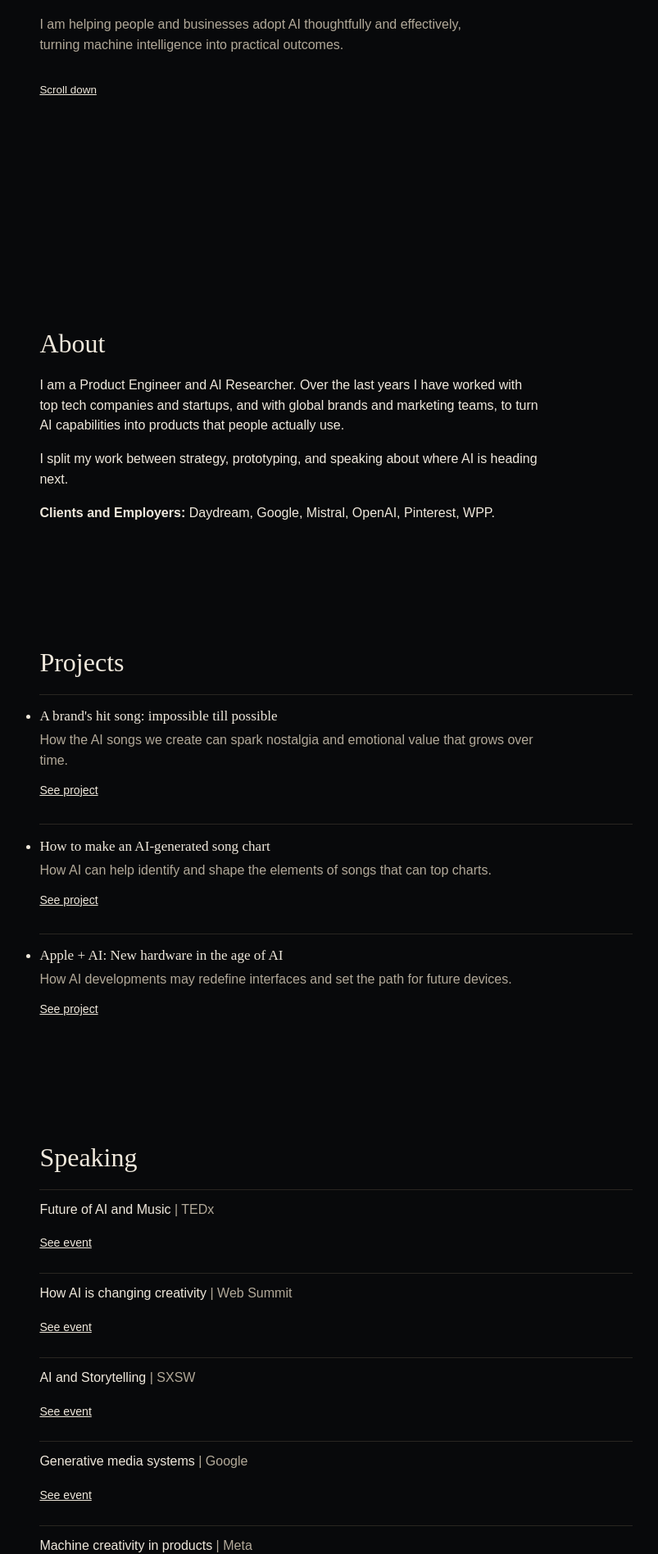
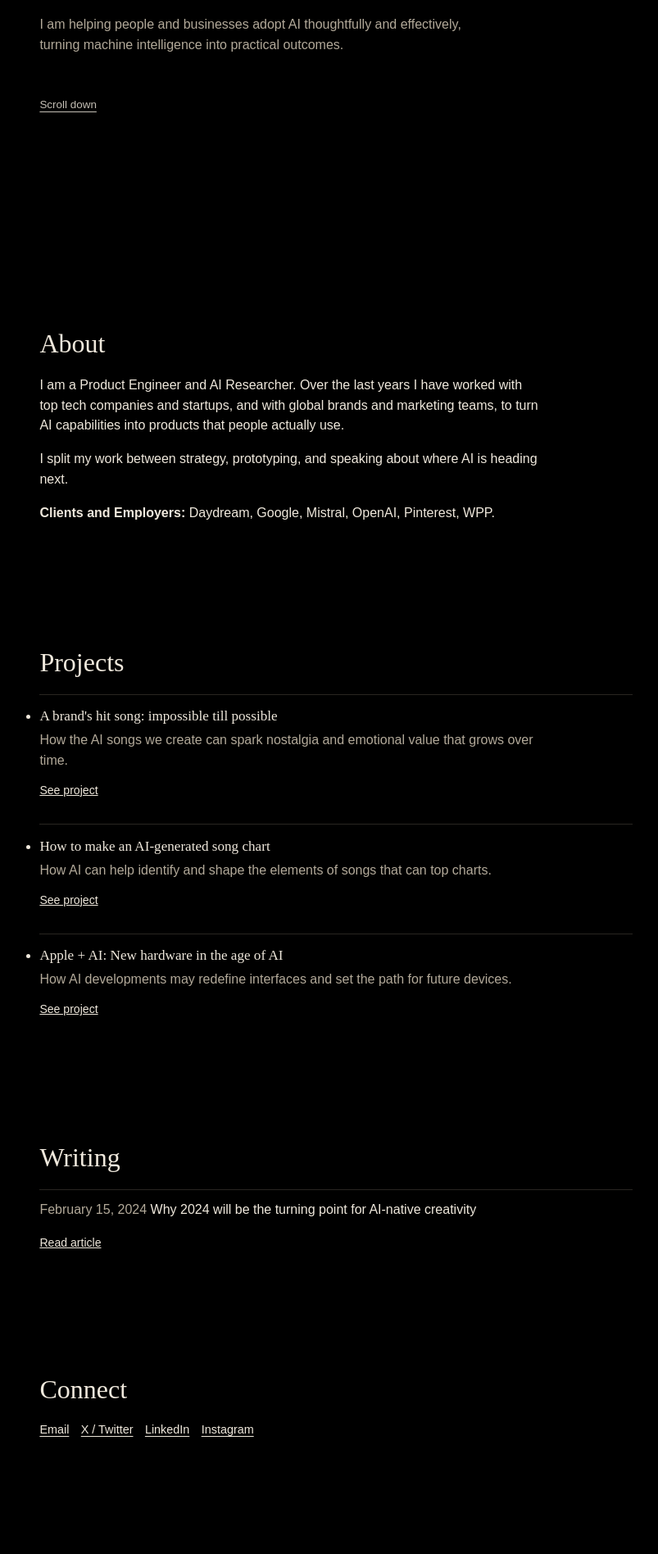
Before and after one commit to CyrusL06/folio, a React (Vite) app: page / in a window 1280 px wide. Shown: the part 467-2363 px from the top of the page at 82% size, without its empty margins (230-1033 px from the left). Built offline with nearby package versions, Linux system fonts and the light colour scheme.

Commit message:
See if it chages

```diff
--- a/src/App.jsx
+++ b/src/App.jsx
@@ -13,6 +13,35 @@ export default function App() {
     return () => window.removeEventListener("pointermove", onMove);
   }, []);
 
+  useEffect(() => {
+    if (!("IntersectionObserver" in window)) return;
+
+    const revealNodes = document.querySelectorAll(".reveal");
+    if (revealNodes.length === 0) return;
+
+    document.body.classList.add("motion-ready");
+    const observer = new IntersectionObserver(
+      (entries) => {
+        entries.forEach((entry) => {
+          if (!entry.isIntersecting) return;
+          entry.target.classList.add("is-visible");
+          observer.unobserve(entry.target);
+        });
+      },
+      {
+        threshold: 0.18,
+        rootMargin: "0px 0px -8% 0px",
+      }
+    );
+
+    revealNodes.forEach((node) => observer.observe(node));
+
+    return () => {
+      observer.disconnect();
+      document.body.classList.remove("motion-ready");
+    };
+  }, []);
+
   return (
     <>
       <div
@@ -21,7 +50,7 @@ export default function App() {
         aria-hidden
       />
 
-      <header className="site-header">
+      <header className="site-header header-entrance">
         <a className="brand" href="#top" aria-label="Home">
           CL
         </a>
@@ -36,7 +65,7 @@ export default function App() {
 
       <main id="top">
         <section className="hero">
-          <div className="hero-inner">
+          <div className="hero-inner hero-intro">
             <p className="kicker">Cyrus Lorenzo</p>
             <h1>Engineer, AI Researcher & Speaker.</h1>
             <p className="hero-copy">
@@ -49,7 +78,7 @@ export default function App() {
           </div>
         </section>
 
-        <section id="about" className="section">
+        <section id="about" className="section reveal">
           <h2>About</h2>
           <p>
             I am a Product Engineer and AI Researcher. Over the last years I
@@ -66,11 +95,15 @@ export default function App() {
           </p>
         </section>
 
-        <section id="projects" className="section">
+        <section id="projects" className="section reveal">
           <h2>Projects</h2>
           <div className="list">
-            {projects.map((item) => (
-              <article key={item.title} className="list-item">
+            {projects.map((item, index) => (
+              <article
+                key={item.title}
+                className="list-item reveal"
+                style={{ "--delay": `${index * 90}ms` }}
+              >
                 <h3>{item.title}</h3>
                 <p>{item.body}</p>
                 <a href={item.link}>See project</a>
@@ -79,11 +112,15 @@ export default function App() {
           </div>
         </section>
 
-        <section id="speaking" className="section">
+        {/* <section id="speaking" className="section reveal">
           <h2>Speaking</h2>
           <ul className="entry-list">
-            {speaking.map((item) => (
-              <li key={item.title} className="entry">
+            {speaking.map((item, index) => (
+              <li
+                key={item.title}
+                className="entry reveal"
+                style={{ "--delay": `${index * 90}ms` }}
+              >
                 <p className="entry-title">
                   {item.title} <span>| {item.venue}</span>
                 </p>
@@ -91,13 +128,17 @@ export default function App() {
               </li>
             ))}
           </ul>
-        </section>
+        </section> */}
 
-        <section id="writing" className="section">
+        <section id="writing" className="section reveal">
           <h2>Writing</h2>
           <ul className="entry-list">
-            {writing.map((item) => (
-              <li key={item.title} className="entry">
+            {writing.map((item, index) => (
+              <li
+                key={item.title}
+                className="entry reveal"
+                style={{ "--delay": `${index * 90}ms` }}
+              >
                 <p className="entry-title">
                   <span>{item.date}</span> {item.title}
                 </p>
@@ -107,7 +148,7 @@ export default function App() {
           </ul>
         </section>
 
-        <section id="connect" className="section">
+        <section id="connect" className="section reveal">
           <h2>Connect</h2>
           <div className="connect-links">
             {social.map((item) => (
--- a/src/styles.css
+++ b/src/styles.css
@@ -2,10 +2,11 @@
 
 
 :root {
-  --bg: #08090b;
+  --bg: #000000;
   --ink: #efe8dc;
   --muted: #b2a999;
   --line: #292621;
+  --ease-smooth: cubic-bezier(0.22, 1, 0.36, 1);
 }
 
 * {
@@ -45,10 +46,19 @@ a {
   border-bottom: 1px solid color-mix(in oklab, var(--line), transparent 8%);
 }
 
+.header-entrance {
+  animation: headerIn 720ms var(--ease-smooth) both;
+}
+
 .brand {
   font-family: "Times New Roman", serif;
   font-size: 1.1rem;
   letter-spacing: 0.14em;
+  transition: transform 240ms var(--ease-smooth);
+}
+
+.brand:hover {
+  transform: translateY(-1px);
 }
 
 .brand-logo {
@@ -64,15 +74,33 @@ nav {
 }
 
 nav a {
+  position: relative;
   font-size: 0.72rem;
   letter-spacing: 0.12em;
   text-transform: uppercase;
   color: var(--muted);
-  transition: color 160ms ease;
+  transition: color 220ms var(--ease-smooth);
 }
 
 nav a:hover {
   color: var(--ink);
+}
+
+nav a::after {
+  content: "";
+  position: absolute;
+  left: 0;
+  bottom: -0.38rem;
+  width: 100%;
+  height: 1px;
+  transform: scaleX(0);
+  transform-origin: left;
+  background: color-mix(in oklab, var(--ink), transparent 22%);
+  transition: transform 280ms var(--ease-smooth);
+}
+
+nav a:hover::after {
+  transform: scaleX(1);
 }
 
 main {
@@ -82,6 +110,7 @@ main {
 }
 
 .hero {
+  position: relative;
   min-height: 100svh;
   display: grid;
   align-items: center;
@@ -89,6 +118,28 @@ main {
 
 .hero-inner {
   max-width: 680px;
+}
+
+.hero-intro > * {
+  opacity: 0;
+  transform: translateY(18px);
+  animation: revealUp 760ms var(--ease-smooth) forwards;
+}
+
+.hero-intro > :nth-child(1) {
+  animation-delay: 140ms;
+}
+
+.hero-intro > :nth-child(2) {
+  animation-delay: 260ms;
+}
+
+.hero-intro > :nth-child(3) {
+  animation-delay: 380ms;
+}
+
+.hero-intro > :nth-child(4) {
+  animation-delay: 520ms;
 }
 
 .kicker {
@@ -122,6 +173,8 @@ h1 {
   margin-top: 2rem;
   font-size: 0.84rem;
   text-decoration: underline;
+  text-underline-offset: 0.22rem;
+  animation: calloutPulse 2.4s ease-in-out 1.1s infinite;
 }
 
 .section {
@@ -150,6 +203,12 @@ h2 {
 .list-item {
   padding: 0.9rem 0;
   border-top: 1px solid var(--line);
+  transition: transform 260ms var(--ease-smooth), border-color 260ms var(--ease-smooth);
+}
+
+.list-item:hover {
+  transform: translateX(6px);
+  border-color: color-mix(in oklab, var(--ink), transparent 62%);
 }
 
 .list-item h3 {
@@ -178,6 +237,12 @@ h2 {
 .entry {
   padding: 0.75rem 0;
   border-top: 1px solid var(--line);
+  transition: transform 260ms var(--ease-smooth), border-color 260ms var(--ease-smooth);
+}
+
+.entry:hover {
+  transform: translateX(5px);
+  border-color: color-mix(in oklab, var(--ink), transparent 64%);
 }
 
 .entry-title {
@@ -202,6 +267,13 @@ h2 {
 .connect-links a {
   font-size: 0.9rem;
   text-decoration: underline;
+  text-underline-offset: 0.2rem;
+  transition: transform 260ms var(--ease-smooth), color 260ms var(--ease-smooth);
+}
+
+.connect-links a:hover {
+  transform: translateY(-2px);
+  color: color-mix(in oklab, var(--ink), #dcb778 20%);
 }
 
 .cursor-dot {
@@ -216,6 +288,50 @@ h2 {
   background: #fff6e7;
   z-index: 30;
   transition: transform 60ms linear;
+}
+
+body.motion-ready .reveal {
+  opacity: 0;
+  transform: translateY(24px);
+  transition: opacity 700ms var(--ease-smooth), transform 700ms var(--ease-smooth);
+  transition-delay: var(--delay, 0ms);
+}
+
+body.motion-ready .reveal.is-visible {
+  opacity: 1;
+  transform: translateY(0);
+}
+
+@keyframes headerIn {
+  from {
+    opacity: 0;
+    transform: translateY(-16px);
+  }
+  to {
+    opacity: 1;
+    transform: translateY(0);
+  }
+}
+
+@keyframes revealUp {
+  from {
+    opacity: 0;
+    transform: translateY(18px);
+  }
+  to {
+    opacity: 1;
+    transform: translateY(0);
+  }
+}
+
+@keyframes calloutPulse {
+  0%,
+  100% {
+    opacity: 0.72;
+  }
+  50% {
+    opacity: 1;
+  }
 }
 
 @media (max-width: 760px) {
@@ -242,3 +358,17 @@ h2 {
     margin-top: 6.5rem;
   }
 }
+
+@media (prefers-reduced-motion: reduce) {
+  *,
+  *::before,
+  *::after {
+    animation: none !important;
+    transition: none !important;
+  }
+
+  body.motion-ready .reveal {
+    opacity: 1;
+    transform: none;
+  }
+}
```
